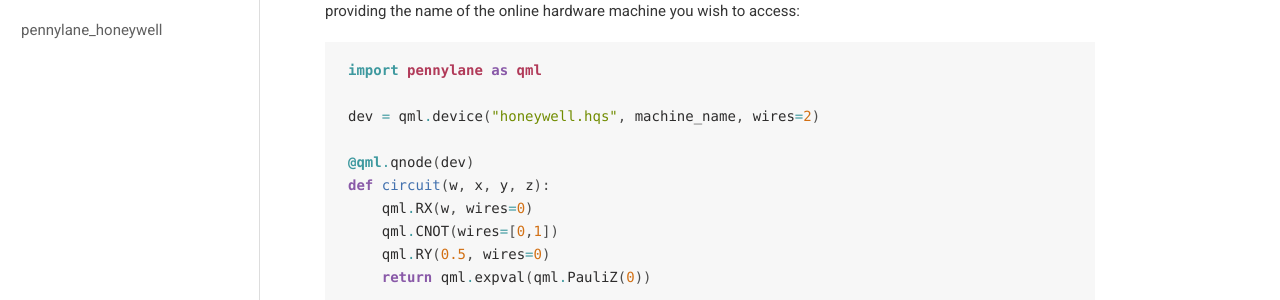
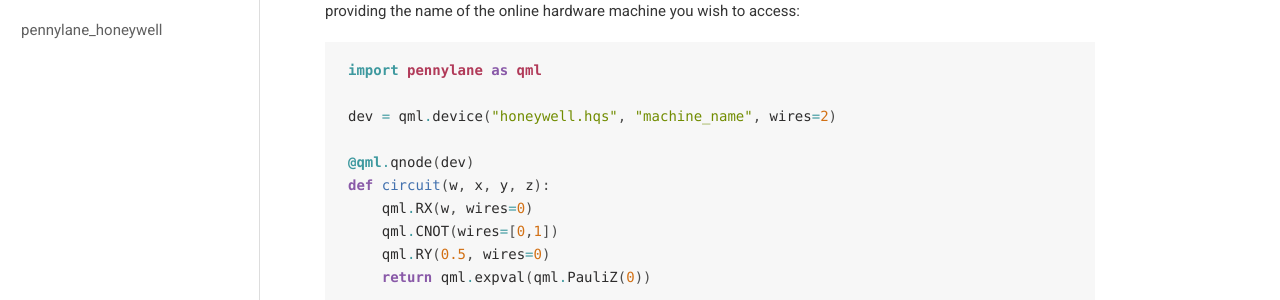
Before and after one commit to PennyLaneAI/pennylane-honeywell, a Sphinx documentation site: the page built from doc/devices.rst, in a window 1280 px wide and 900 px high. Shown: the part 400-700 px from the top of the window. Built offline with Sphinx 7.4.7, drawn with Linux system fonts in a browser that asks for light colours; nearby versions of some CDN libraries.

Commit message:
Apply suggestions from code review

```diff
--- a/README.rst
+++ b/README.rst
@@ -105,7 +105,7 @@
 .. code-block:: python
 
     import pennylane as qml
-    dev1 = qml.device('honeywell.hqs', machine_name, wires=2)
+    dev1 = qml.device("honeywell.hqs", "machine_name", wires=2)
 
 where ``machine_name`` is the specific name of the online device you'd like to access. Contact Honeywell Quantum
 Solutions to receive platform access and machine names.
--- a/doc/devices.rst
+++ b/doc/devices.rst
@@ -19,7 +19,7 @@
 
     import pennylane as qml
 
-    dev = qml.device("honeywell.hqs", machine_name, wires=2)
+    dev = qml.device("honeywell.hqs", "machine_name", wires=2)
 
     @qml.qnode(dev)
     def circuit(w, x, y, z):
```
